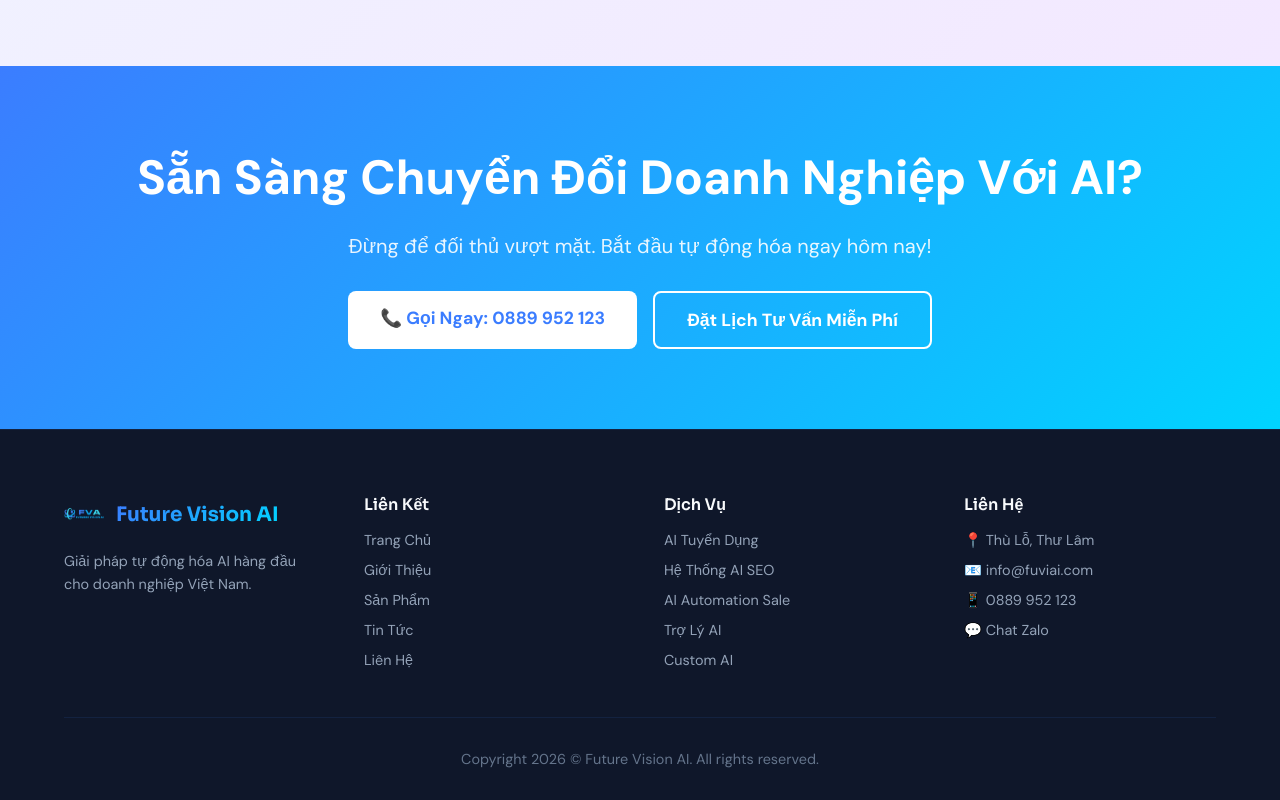
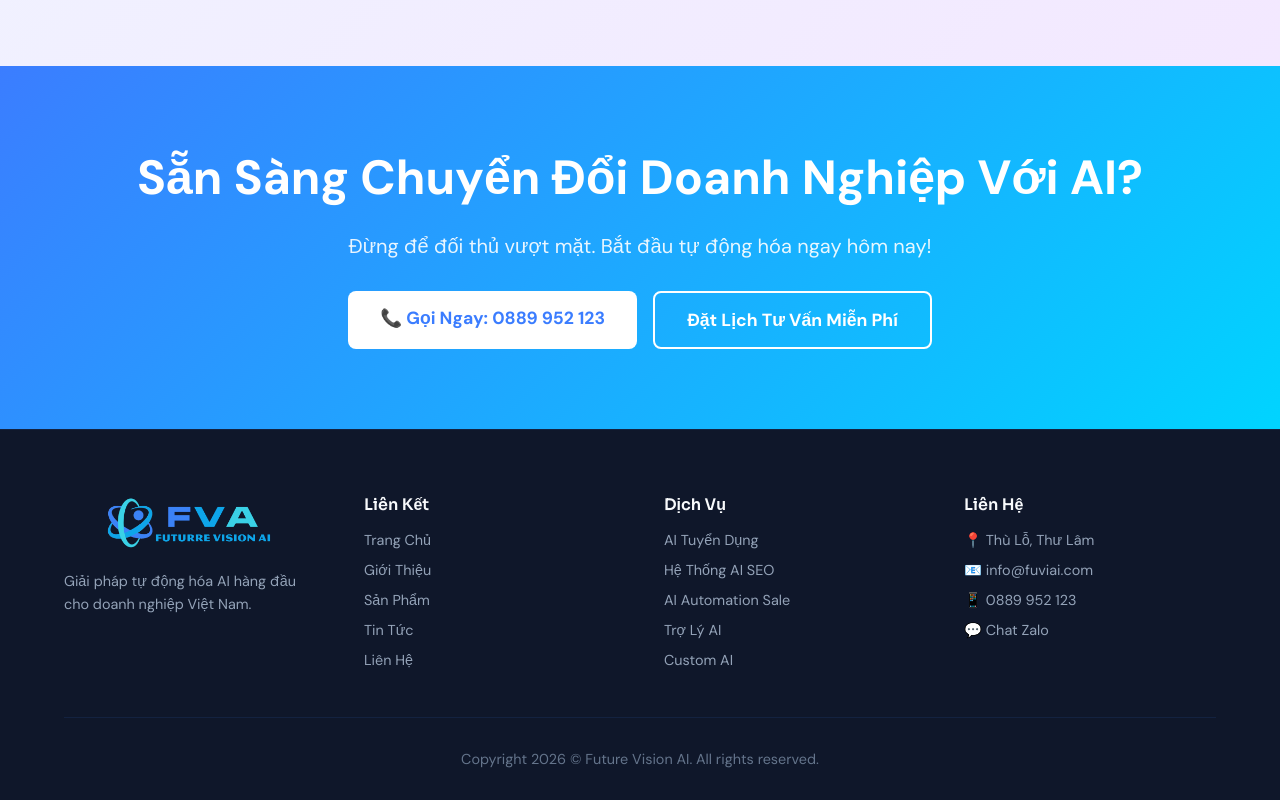
Before and after one commit to nguyenbinh89/ai-fuviai-nextjs, a Next.js app: page / in a window 1280 px wide. Shown: the part 2775-3575 px from the top of the page. Built offline with nearby package versions, Linux system fonts and the light colour scheme.

Commit message:
Update layout.tsx

```diff
--- a/app/layout.tsx
+++ b/app/layout.tsx
@@ -73,11 +73,10 @@
                   <Image
                     src="/logo-icon-64x64.png"
                     alt="FVA Logo"
-                    width={40}
-                    height={40}
+                    width={250}
+                    height={60}
                     style={{ objectFit: 'contain' }}
                   />
-                  <span className="footer-logo-text">Future Vision AI</span>
                 </div>
                 <p className="footer-description">
                   Giải pháp tự động hóa AI hàng đầu cho doanh nghiệp Việt Nam.
```
